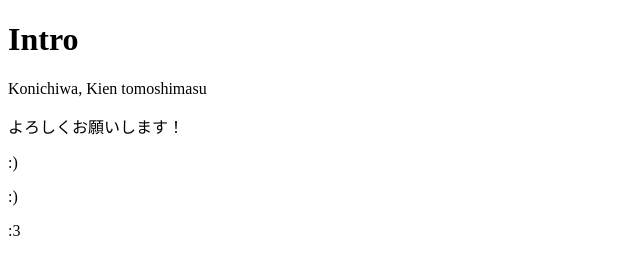
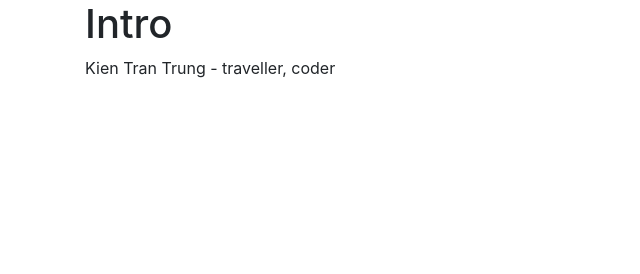
Before and after one commit to kientt2/intro, a plain HTML site: page index.html in a window 1280 px wide. Shown: the whole page, without its empty margins (0-640 px from the left). Drawn offline with nearby package versions, Linux system fonts and the light colour scheme.

Commit message:
Info lan 2

```diff
--- a/index.html
+++ b/index.html
@@ -3,14 +3,18 @@
 <head>
     <meta charset="UTF-8">
     <title>Tran Trung Kien | Home Page</title>
+    <link rel="stylesheet" href="https://stackpath.bootstrapcdn.com/bootstrap/4.3.1/css/bootstrap.min.css" integrity="sha384-ggOyR0iXCbMQv3Xipma34MD+dH/1fQ784/j6cY/iJTQUOhcWr7x9JvoRxT2MZw1T" crossorigin="anonymous">
+    <script src="https://stackpath.bootstrapcdn.com/bootstrap/4.3.1/js/bootstrap.min.js" integrity="sha384-JjSmVgyd0p3pXB1rRibZUAYoIIy6OrQ6VrjIEaFf/nJGzIxFDsf4x0xIM+B07jRM" crossorigin="anonymous"></script>
 </head>
 <body>
-<h1>Intro</h1>
-<p>Konichiwa, Kien tomoshimasu</p>
-<p>よろしくお願いします！</p>
-<p>:)</p>
-<p>:)</p>
-<p>:3</p>
+
+<div class="container">
+    <h1>Intro</h1>
+    <div>
+        Kien Tran Trung - traveller, coder
+    </div>
+</div>
+
 
 </body>
 </html>
```
